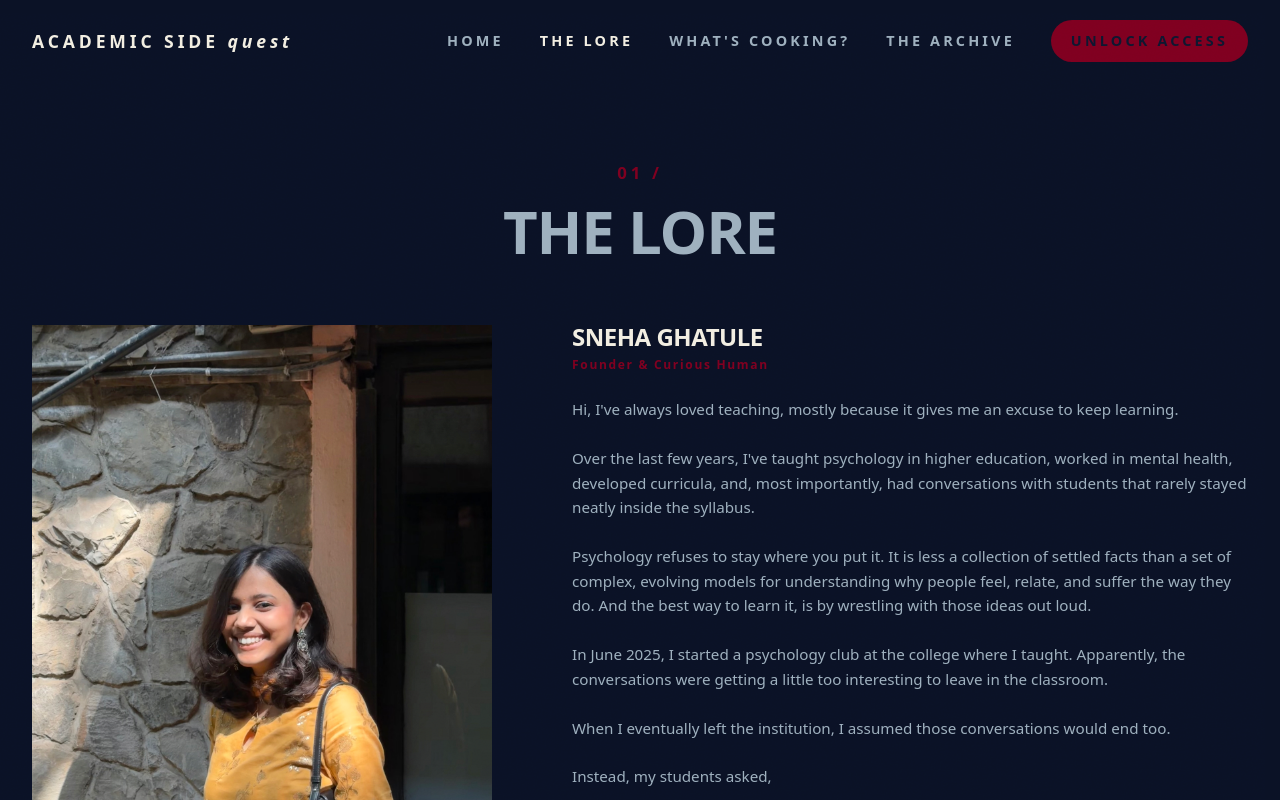
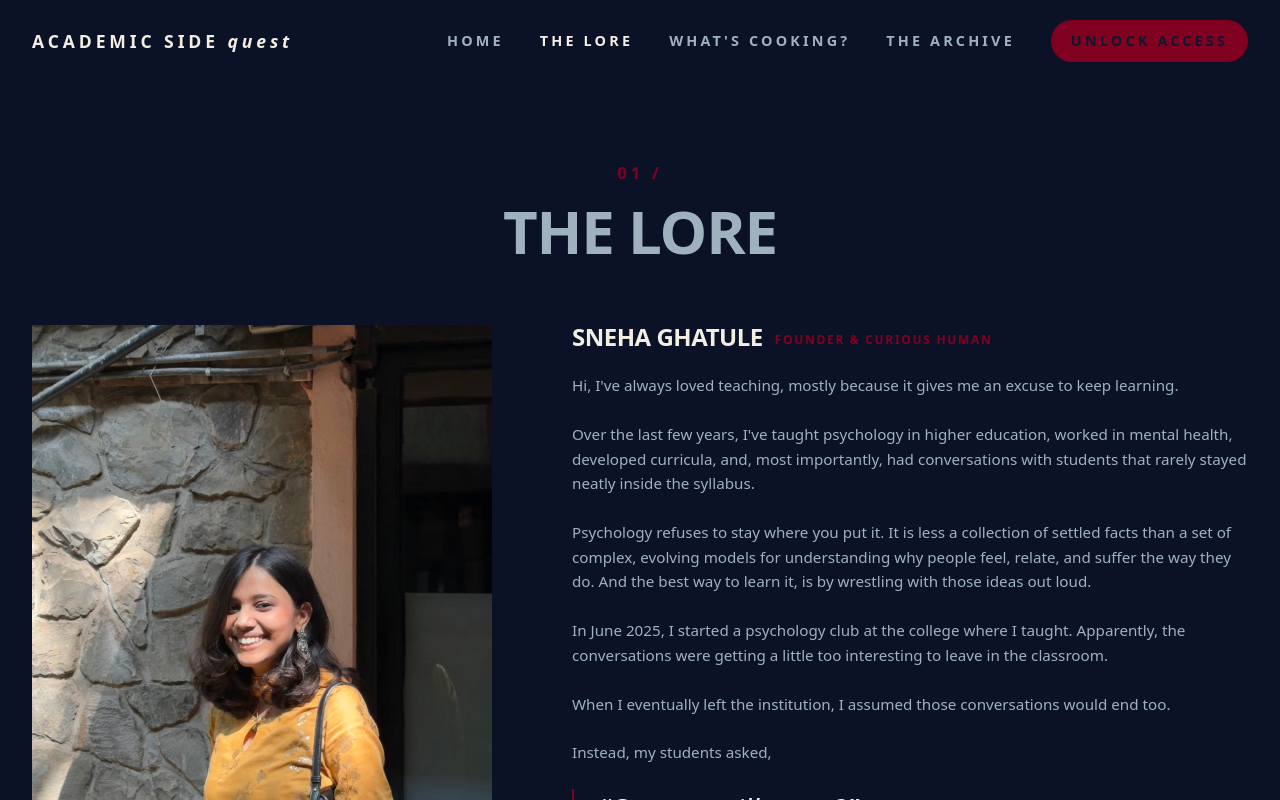
Before and after one commit to snehaghatule/academic-side-quest, a Next.js app: page /about in a window 1280 px wide. Shown: the top 800 px of the page. Built offline with nearby package versions, Linux system fonts and the light colour scheme; a web font is replaced by a local one.

Commit message:
Single-line byline above story

```diff
--- a/src/components/sections/Founder.tsx
+++ b/src/components/sections/Founder.tsx
@@ -63,9 +63,9 @@ export function Founder() {
               <div>
                 <p className="display text-xl font-bold uppercase leading-none tracking-[-0.01em] text-ink sm:text-2xl">
                   {founder.name}
-                </p>
-                <p className="mt-2 font-display text-xs font-semibold tracking-[0.14em] text-ember">
-                  {founder.role}
+                  <span className="ml-3 align-middle font-display text-xs font-semibold tracking-[0.14em] text-ember">
+                    {founder.role}
+                  </span>
                 </p>
               </div>
               {body(bio[0])}
```
